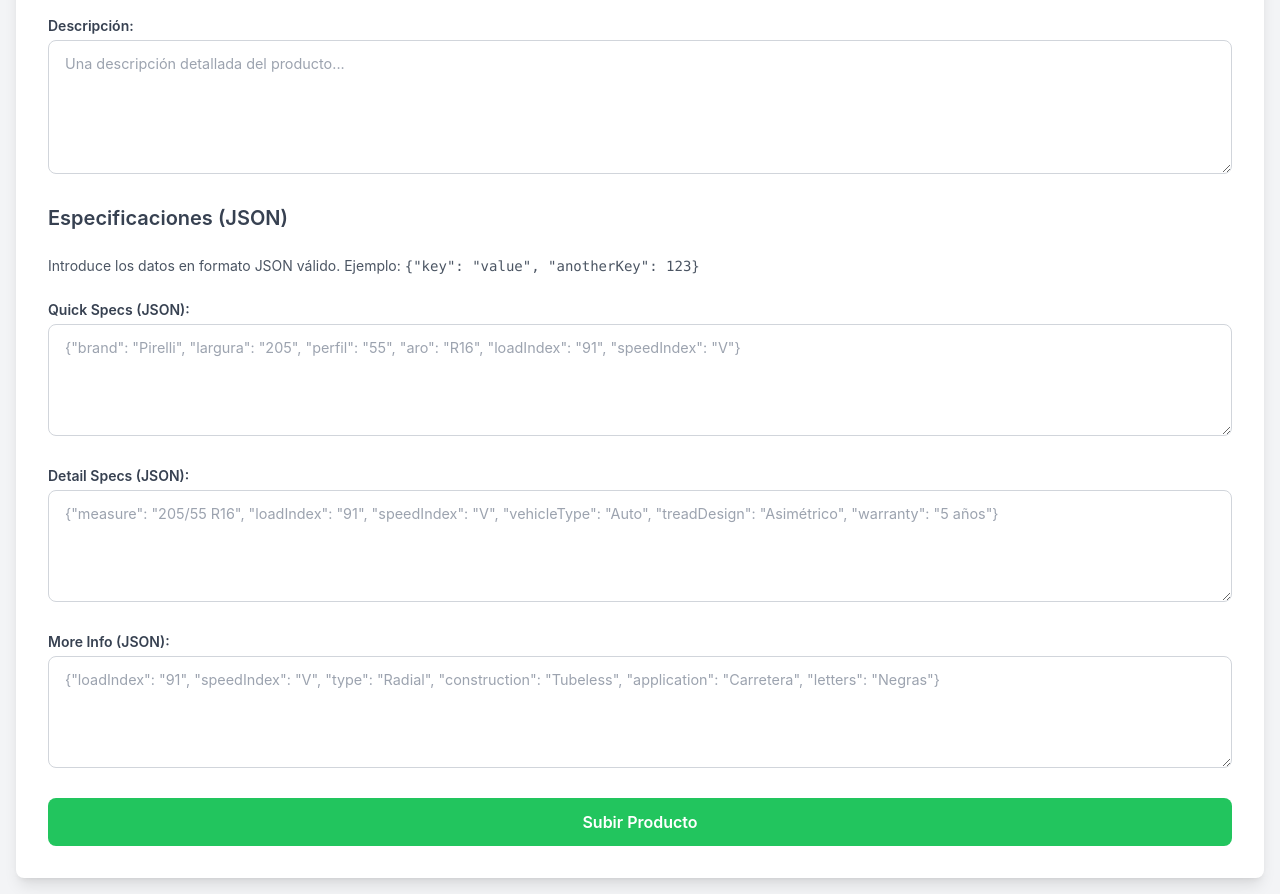
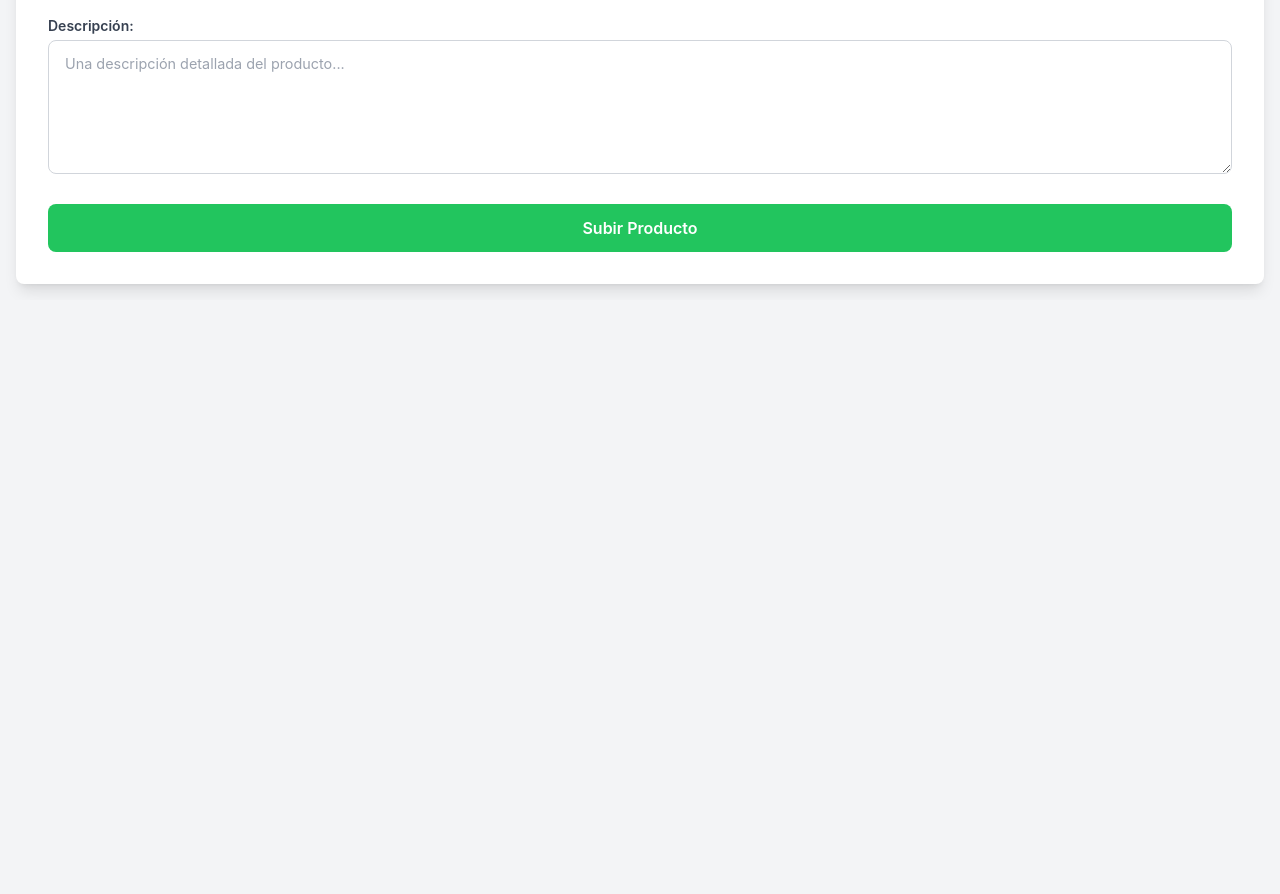
Before and after one commit to D3M0N63/proyectos, a website: page upload-product.html in a window 1280 px wide. Shown: the part 743-1637 px from the top of the page. After the commit the page ends 1043 px from the top, so only its background shows below. Drawn offline with nearby package versions, Linux system fonts and the light colour scheme.

```diff
--- a/upload-product.html
+++ b/upload-product.html
@@ -128,24 +128,7 @@
                 <textarea id="description" name="description" rows="5" placeholder="Una descripción detallada del producto..."></textarea>
             </div>
 
-            <!-- JSONB Fields -->
-            <h2 class="text-xl font-semibold text-gray-700 mt-8 mb-4">Especificaciones (JSON)</h2>
-            <p class="text-sm text-gray-600 mb-4">Introduce los datos en formato JSON válido. Ejemplo: <code>{"key": "value", "anotherKey": 123}</code></p>
-
-            <div class="form-group">
-                <label for="quickspecs" class="block text-sm mb-1">Quick Specs (JSON):</label>
-                <textarea id="quickspecs" name="quickspecs" rows="4" placeholder='{"brand": "Pirelli", "largura": "205", "perfil": "55", "aro": "R16", "loadIndex": "91", "speedIndex": "V"}'></textarea>
-            </div>
-
-            <div class="form-group">
-                <label for="detailspecs" class="block text-sm mb-1">Detail Specs (JSON):</label>
-                <textarea id="detailspecs" name="detailspecs" rows="4" placeholder='{"measure": "205/55 R16", "loadIndex": "91", "speedIndex": "V", "vehicleType": "Auto", "treadDesign": "Asimétrico", "warranty": "5 años"}'></textarea>
-            </div>
-
-            <div class="form-group">
-                <label for="moreinfo" class="block text-sm mb-1">More Info (JSON):</label>
-                <textarea id="moreinfo" name="moreinfo" rows="4" placeholder='{"loadIndex": "91", "speedIndex": "V", "type": "Radial", "construction": "Tubeless", "application": "Carretera", "letters": "Negras"}'></textarea>
-            </div>
+            <!-- Los campos para Quick Specs, Detail Specs y More Info se gestionarán automáticamente como objetos vacíos/nulos -->
 
             <button type="submit" class="btn-submit w-full mt-6">Subir Producto</button>
         </form>
```
